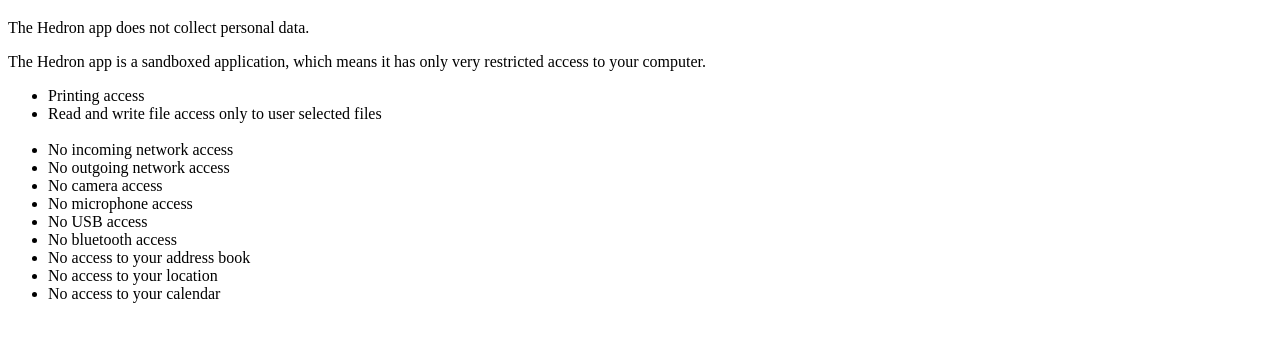
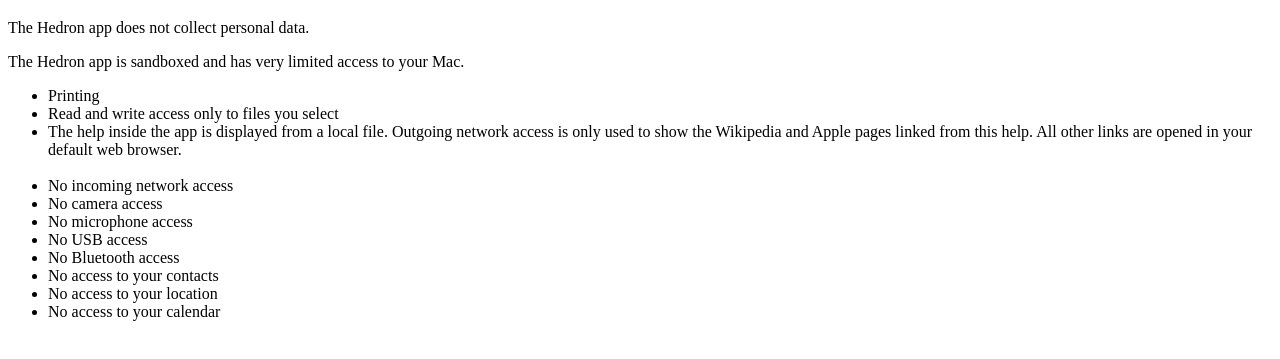
Before and after one commit to Stefan-Hintz/Hedron, a plain HTML site: page index.html in a window 1280 px wide. Shown: the part 61-420 px from the top of the page. Drawn offline with Linux system fonts and the light colour scheme.

Commit message:
Say what the network access is for

```diff
--- a/index.html
+++ b/index.html
@@ -9,18 +9,18 @@
 The Hedron app does not collect personal data.
 </p>
 <p>
-The Hedron app is a sandboxed application, which means it has only very restricted access to your computer.
+The Hedron app is sandboxed and has very limited access to your Mac.
 <ul>
-<li>Printing access</li>
-<li>Read and write file access only to user selected files</li>
+<li>Printing</li>
+<li>Read and write access only to files you select</li>
+<li>The help inside the app is displayed from a local file. Outgoing network access is only used to show the Wikipedia and Apple pages linked from this help. All other links are opened in your default web browser.</li>
 <br/>
 <li>No incoming network access</li>
-<li>No outgoing network access</li>
 <li>No camera access</li>
 <li>No microphone access</li>
 <li>No USB access</li>
-<li>No bluetooth access</li>
-<li>No access to your address book</li>
+<li>No Bluetooth access</li>
+<li>No access to your contacts</li>
 <li>No access to your location</li>
 <li>No access to your calendar</li>
 </ul>
```
